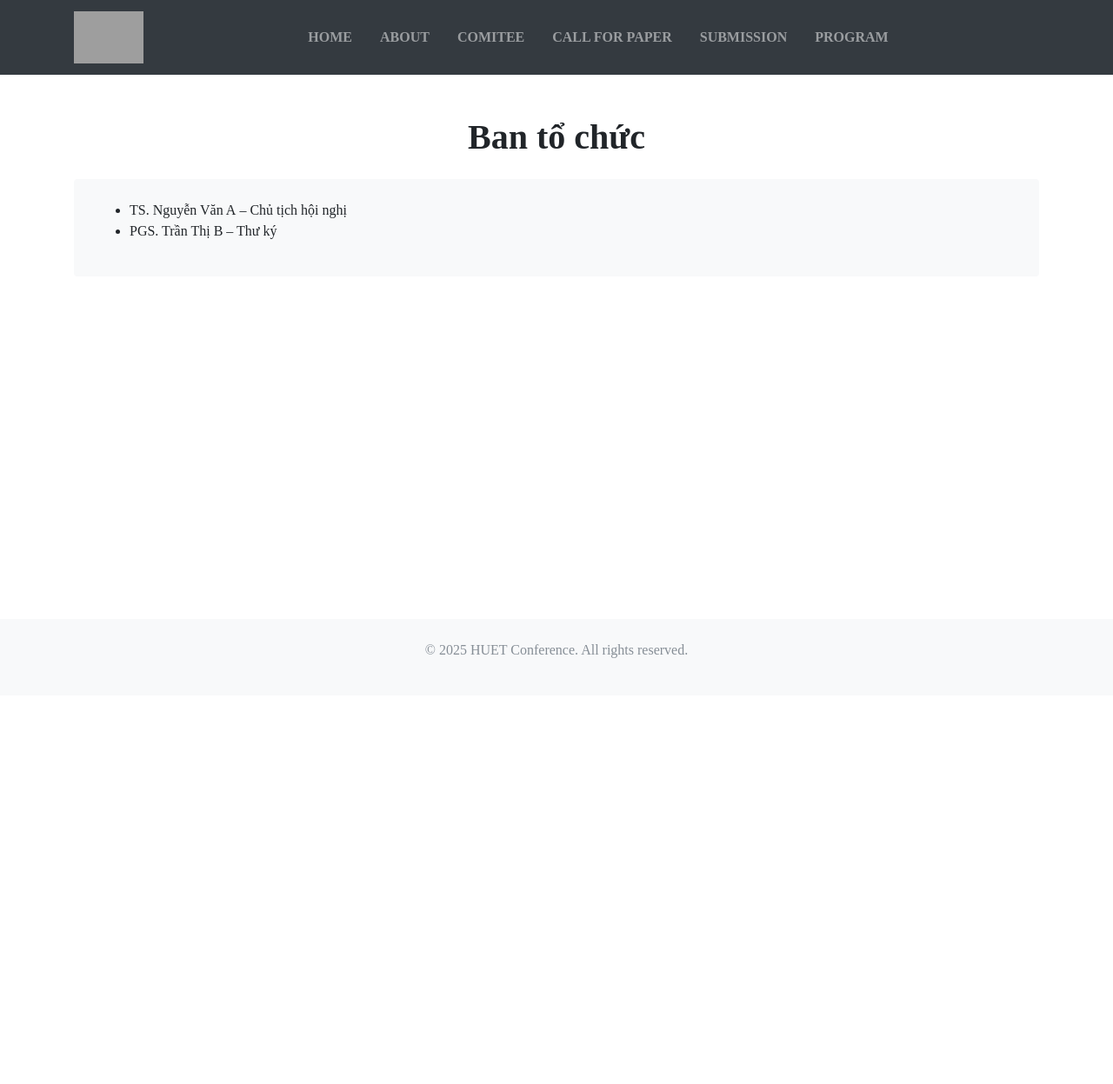
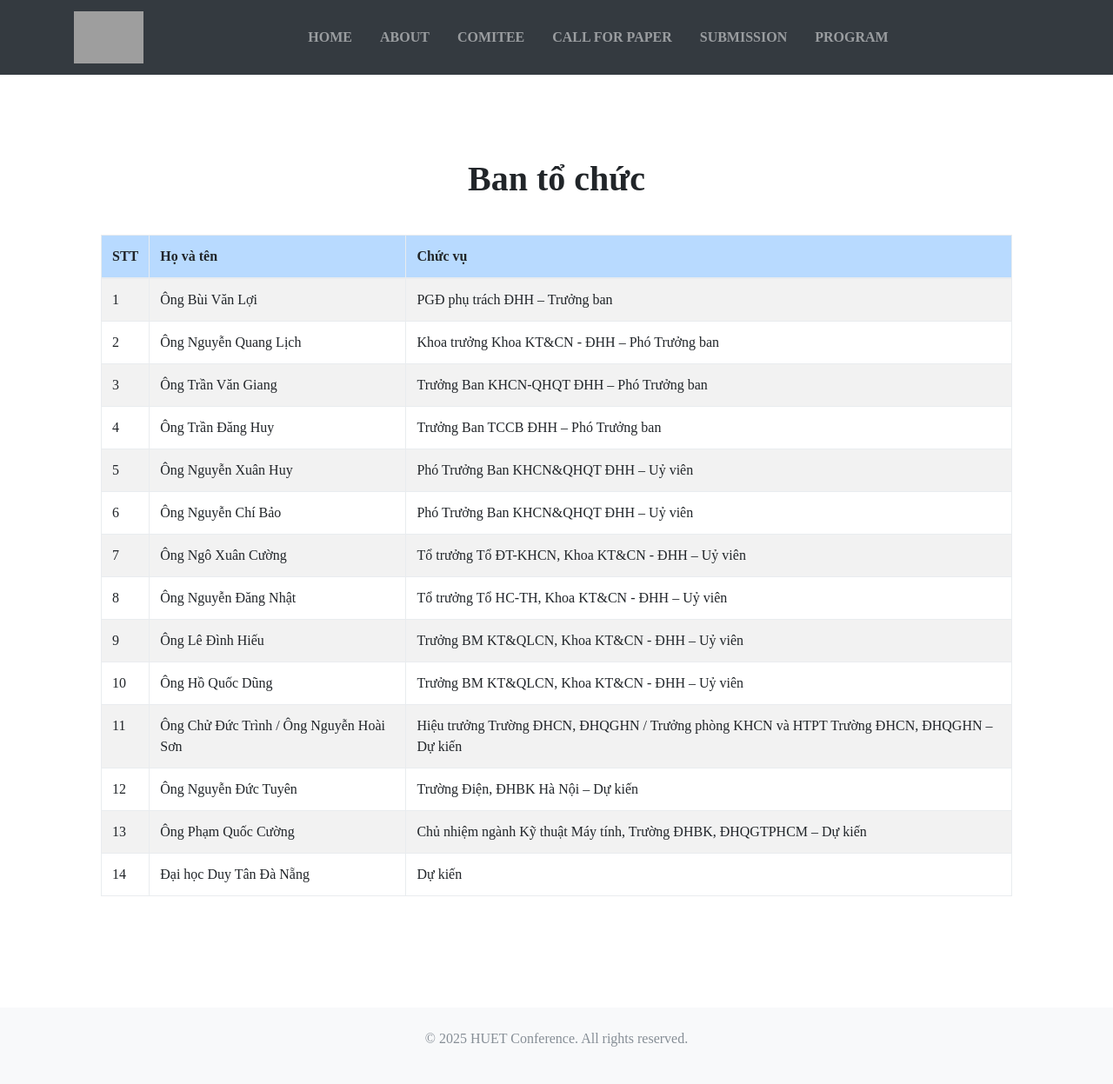
Before and after one commit to dvthang774/conference-site, a Django app: page /comitee/ in a window 1280 px wide. Shown: the whole page at 87% size. Before the commit the page ends 757 px from the top, so only its background shows below. Run offline with Django 3.2, Linux system fonts and the light colour scheme; some libraries are stand-ins or nearby versions; grey boxes are pictures that could not be loaded.

Commit message:
update submit/about/callforpaper pages

```diff
--- a/comingsoon/templates/pages/comitee.html
+++ b/comingsoon/templates/pages/comitee.html
@@ -2,12 +2,27 @@
 {% block title %}Comitee | HUET{% endblock %}
 
 {% block content %}
-  <h1 class="text-center mb-4">Ban tổ chức</h1>
-  <div class="bg-light p-4 rounded shadow">
-    <ul>
-      {% for member in comitee_members %}
-        <li><strong>{{ member.name }}</strong> – {{ member.position }}</li>
-      {% endfor %}
-    </ul>
+  <div class="container my-5">
+    <h1 class="text-center mb-4">Ban tổ chức</h1>
+    <div class="table-responsive shadow rounded bg-white p-3">
+      <table class="table table-striped table-bordered">
+        <thead class="table-primary">
+          <tr>
+            <th scope="col">STT</th>
+            <th scope="col">Họ và tên</th>
+            <th scope="col">Chức vụ</th>
+          </tr>
+        </thead>
+        <tbody>
+          {% for member in comitee_members %}
+            <tr>
+              <td>{{ forloop.counter }}</td>
+              <td>{{ member.name }}</td>
+              <td>{{ member.position }}</td>
+            </tr>
+          {% endfor %}
+        </tbody>
+      </table>
+    </div>
   </div>
 {% endblock %}
--- a/comingsoon/views.py
+++ b/comingsoon/views.py
@@ -28,11 +28,22 @@ Hội thảo khoa học quốc gia với chủ đề **“Trí tuệ nhân tạo
         'about_text': about_text,
     })
 
-
 def comitee_view(request):
     comitee = [
-        {'name': 'TS. Nguyễn Văn A', 'position': 'Chủ tịch hội nghị'},
-        {'name': 'PGS. Trần Thị B', 'position': 'Thư ký'},
+        {'name': 'Ông Bùi Văn Lợi', 'position': 'PGĐ phụ trách ĐHH – Trưởng ban'},
+        {'name': 'Ông Nguyễn Quang Lịch', 'position': 'Khoa trưởng Khoa KT&CN - ĐHH – Phó Trưởng ban'},
+        {'name': 'Ông Trần Văn Giang', 'position': 'Trưởng Ban KHCN-QHQT ĐHH – Phó Trưởng ban'},
+        {'name': 'Ông Trần Đăng Huy', 'position': 'Trưởng Ban TCCB ĐHH – Phó Trưởng ban'},
+        {'name': 'Ông Nguyễn Xuân Huy', 'position': 'Phó Trưởng Ban KHCN&QHQT ĐHH – Uỷ viên'},
+        {'name': 'Ông Nguyễn Chí Bảo', 'position': 'Phó Trưởng Ban KHCN&QHQT ĐHH – Uỷ viên'},
+        {'name': 'Ông Ngô Xuân Cường', 'position': 'Tổ trưởng Tổ ĐT-KHCN, Khoa KT&CN - ĐHH – Uỷ viên'},
+        {'name': 'Ông Nguyễn Đăng Nhật', 'position': 'Tổ trưởng Tổ HC-TH, Khoa KT&CN - ĐHH – Uỷ viên'},
+        {'name': 'Ông Lê Đình Hiếu', 'position': 'Trưởng BM KT&QLCN, Khoa KT&CN - ĐHH – Uỷ viên'},
+        {'name': 'Ông Hồ Quốc Dũng', 'position': 'Trưởng BM KT&QLCN, Khoa KT&CN - ĐHH – Uỷ viên'},
+        {'name': 'Ông Chử Đức Trình / Ông Nguyễn Hoài Sơn', 'position': 'Hiệu trưởng Trường ĐHCN, ĐHQGHN / Trưởng phòng KHCN và HTPT Trường ĐHCN, ĐHQGHN – Dự kiến'},
+        {'name': 'Ông Nguyễn Đức Tuyên', 'position': 'Trường Điện, ĐHBK Hà Nội – Dự kiến'},
+        {'name': 'Ông Phạm Quốc Cường', 'position': 'Chủ nhiệm ngành Kỹ thuật Máy tính, Trường ĐHBK, ĐHQGTPHCM – Dự kiến'},
+        {'name': 'Đại học Duy Tân Đà Nẵng', 'position': 'Dự kiến'},
     ]
     return render(request, 'pages/comitee.html', {'comitee_members': comitee})
 
--- a/requirements.txt
+++ b/requirements.txt
@@ -1,2 +1,4 @@
-Django==2.2.13
-pytz==2017.3
+Django
+pytz>=2023.3
+gunicorn
+whitenoise
```
Also changed, not shown: landingpage/settings.py (+11 -7 lines), 1 other file.
